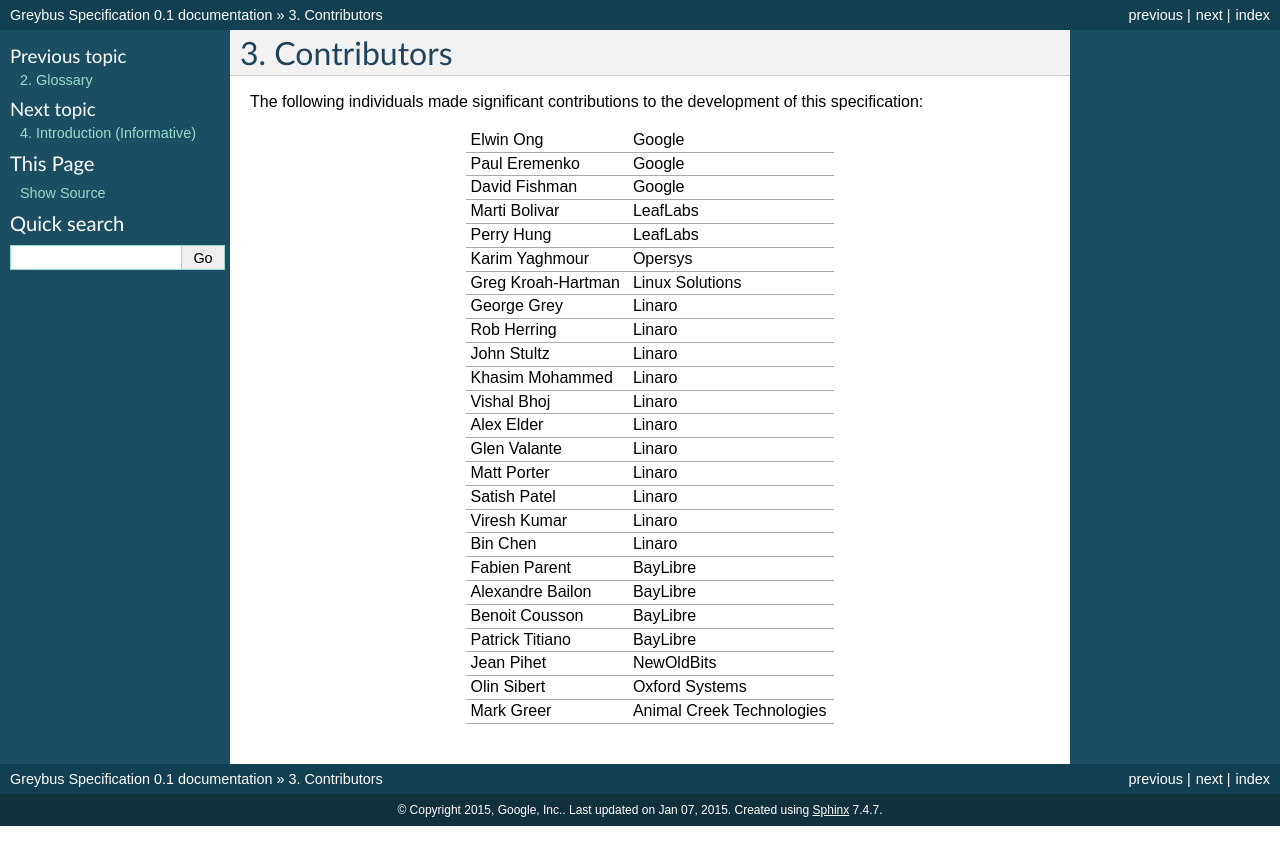
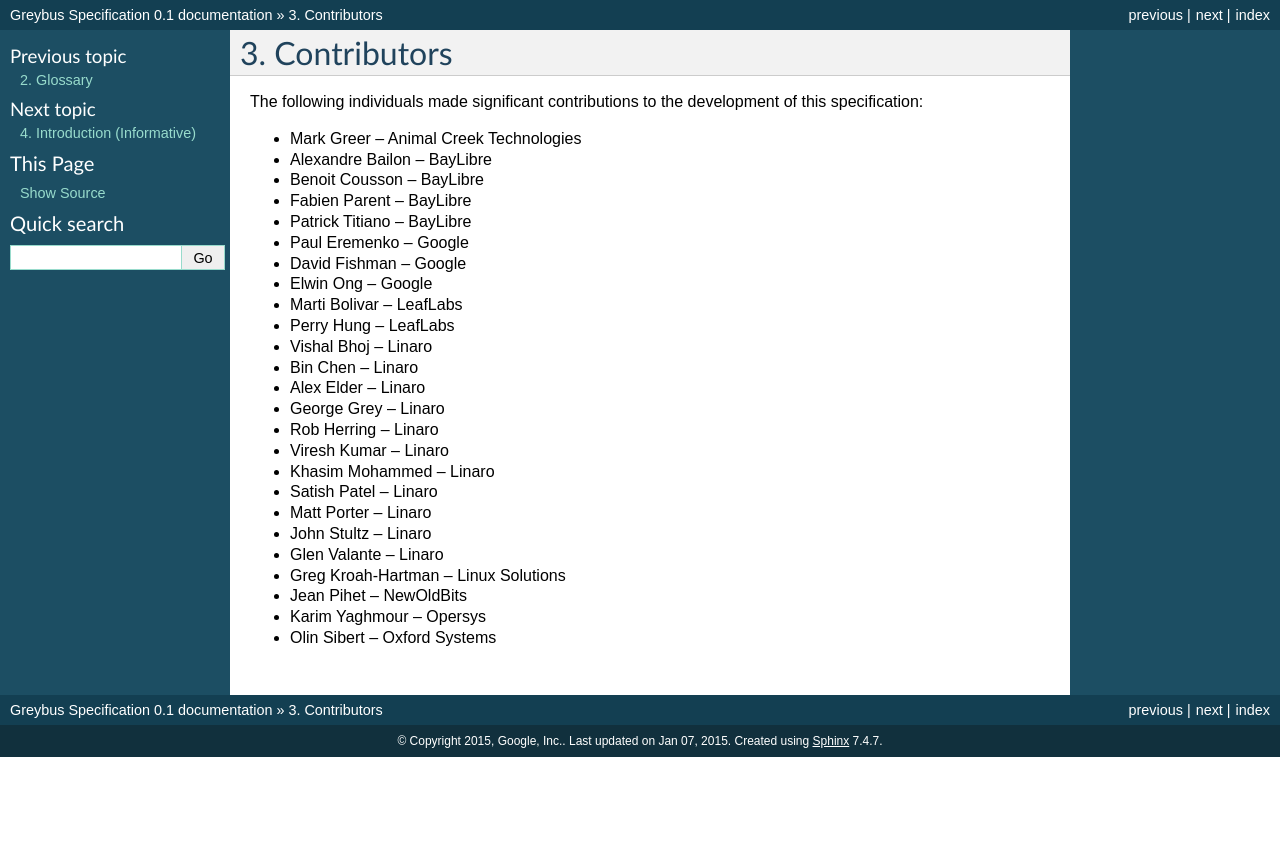
Before and after one commit to projectara/greybus-spec, a Sphinx documentation site: the page built from source/contributors.rst, in a window 1280 px wide. Shown: the top 865 px of the page. Built offline with Sphinx 7.4.7, drawn with Linux system fonts in a browser that asks for light colours; part of the change alters nothing that is shown.

```diff
--- a/source/contributors.rst
+++ b/source/contributors.rst
@@ -6,30 +6,30 @@ Contributors
 The following individuals made significant contributions to the development of
 this specification:
 
-==================  =========================
-Elwin Ong           Google
-Paul Eremenko       Google
-David Fishman       Google
-Marti Bolivar       LeafLabs
-Perry Hung          LeafLabs
-Karim Yaghmour      Opersys
-Greg Kroah-Hartman  Linux Solutions
-George Grey         Linaro
-Rob Herring         Linaro
-John Stultz         Linaro
-Khasim Mohammed     Linaro
-Vishal Bhoj         Linaro
-Alex Elder          Linaro
-Glen Valante        Linaro
-Matt Porter         Linaro
-Satish Patel        Linaro
-Viresh Kumar        Linaro
-Bin Chen            Linaro
-Fabien Parent       BayLibre
-Alexandre Bailon    BayLibre
-Benoit Cousson      BayLibre
-Patrick Titiano     BayLibre
-Jean Pihet          NewOldBits
-Olin Sibert         Oxford Systems
-Mark Greer          Animal Creek Technologies
-==================  =========================
+.. These are in sorted order, company name, then last and first name.
+
+* Mark Greer         -- Animal Creek Technologies
+* Alexandre Bailon   -- BayLibre
+* Benoit Cousson     -- BayLibre
+* Fabien Parent      -- BayLibre
+* Patrick Titiano    -- BayLibre
+* Paul Eremenko      -- Google
+* David Fishman      -- Google
+* Elwin Ong          -- Google
+* Marti Bolivar      -- LeafLabs
+* Perry Hung         -- LeafLabs
+* Vishal Bhoj        -- Linaro
+* Bin Chen           -- Linaro
+* Alex Elder         -- Linaro
+* George Grey        -- Linaro
+* Rob Herring        -- Linaro
+* Viresh Kumar       -- Linaro
+* Khasim Mohammed    -- Linaro
+* Satish Patel       -- Linaro
+* Matt Porter        -- Linaro
+* John Stultz        -- Linaro
+* Glen Valante       -- Linaro
+* Greg Kroah-Hartman -- Linux Solutions
+* Jean Pihet         -- NewOldBits
+* Karim Yaghmour     -- Opersys
+* Olin Sibert        -- Oxford Systems
```
